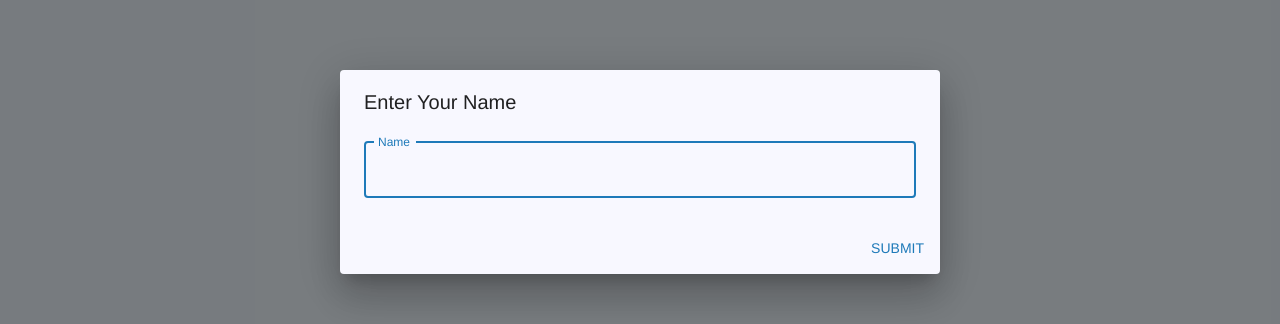
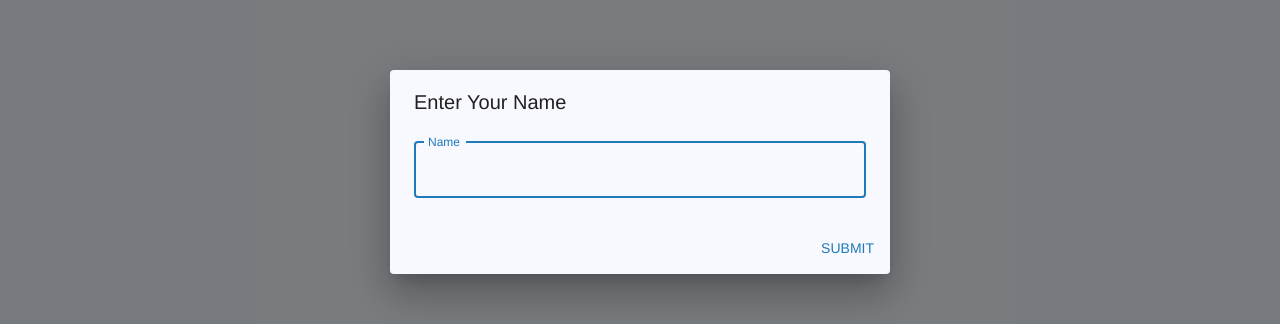
Before and after one commit to 1lucascq/b2blue_storage_volume_control_system, a React (Create React App) app: page / in a window 1280 px wide. Shown: the part 228-552 px from the top of the page. Built offline with nearby package versions, Linux system fonts and the light colour scheme; no server answers; the database is empty; a web font is replaced by a local one.

Commit message:
feat: add breakpoints values

```diff
--- a/src/theme/theme.ts
+++ b/src/theme/theme.ts
@@ -56,6 +56,15 @@ const theme = createTheme({
 			fontSize: '0.875rem',
 		},
 	},
+	breakpoints: {
+		values: {
+			xs: 0,
+			sm: 500,
+			md: 960,
+			lg: 1280,
+			xl: 1920,
+		},
+	},
 	components: {
 		MuiButton: {
 			styleOverrides: {
```
